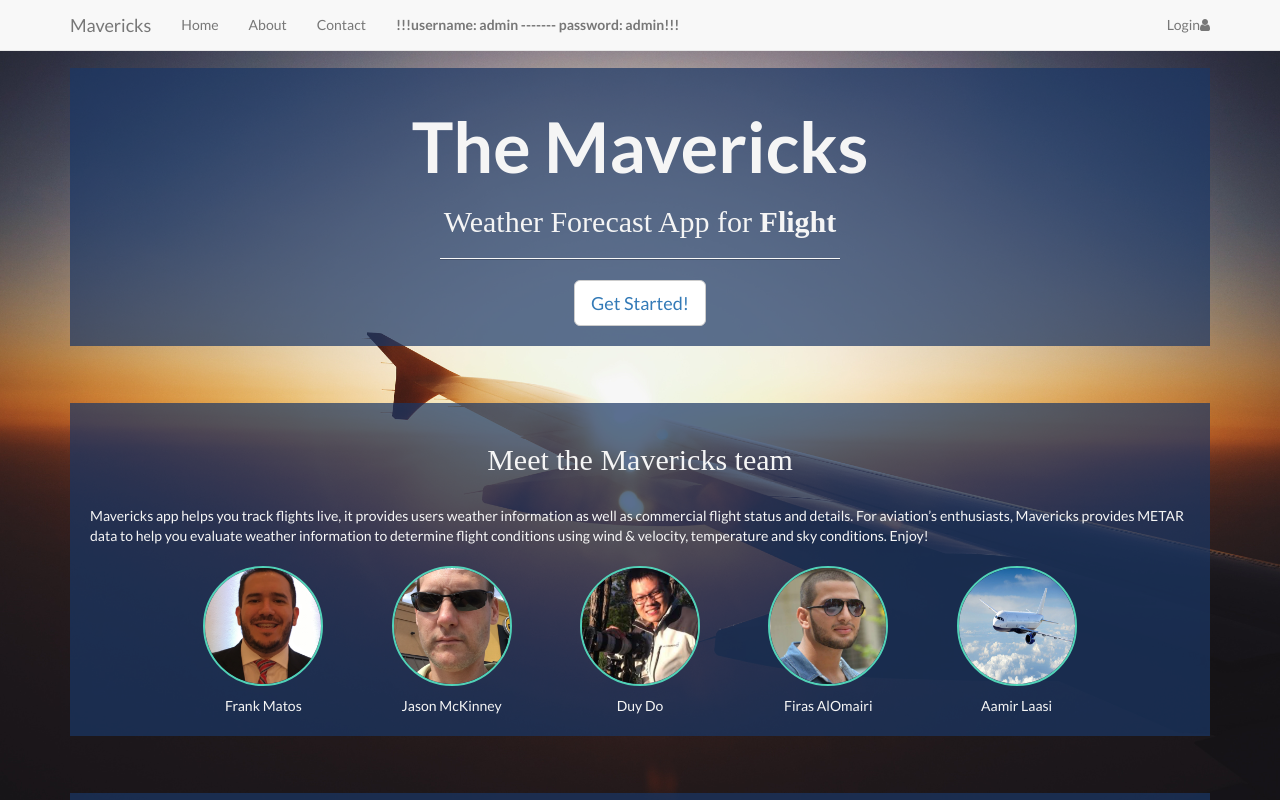
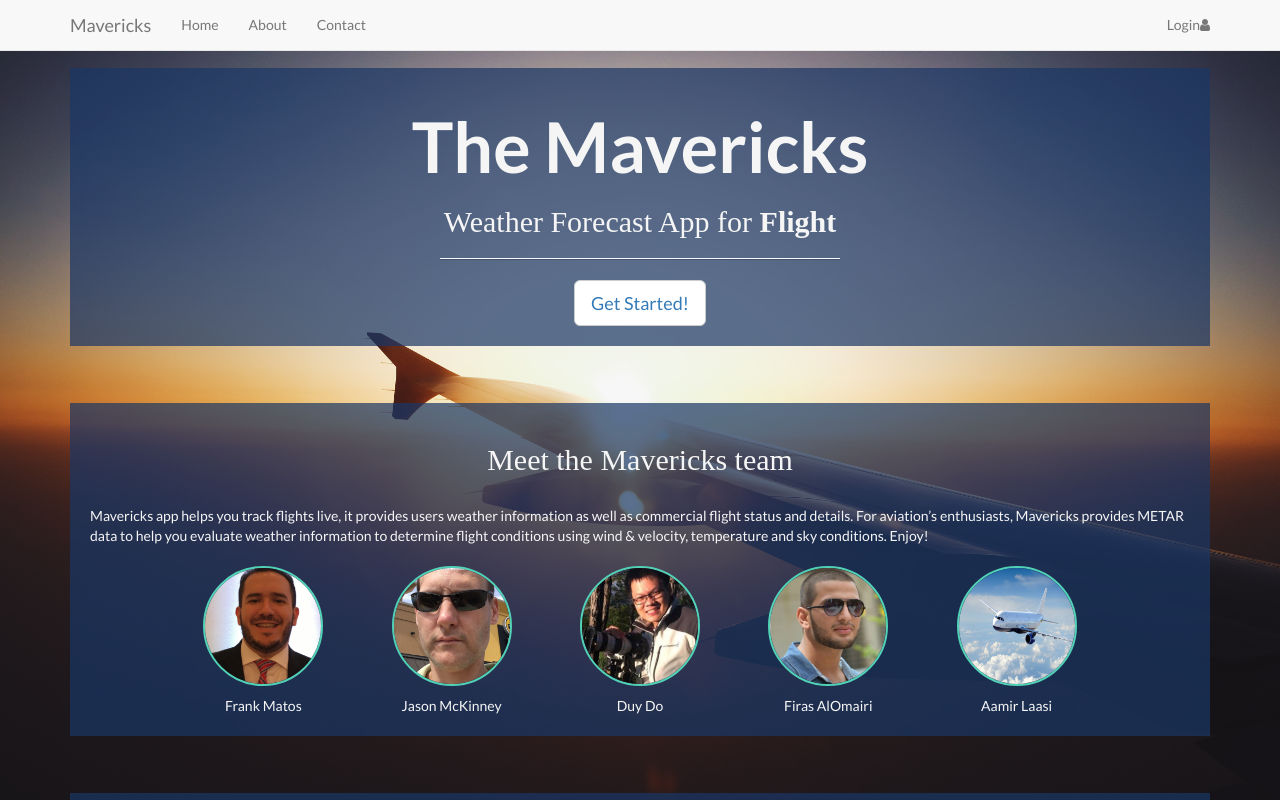
Before and after one commit to aamirlaasi/Mavrick-Project, a plain HTML site: page index.html in a window 1280 px wide. Shown: the top 800 px of the page. Drawn offline with nearby package versions, Linux system fonts and the light colour scheme.

Commit message:
update login info

```diff
--- a/index.html
+++ b/index.html
@@ -20,7 +20,6 @@
                     <li><a href="index.html">Home</a></li>
                     <li><a href="#about">About</a></li>
                     <li><a href="#contact">Contact</a></li>
-                    <li><a href="default.html"><strong>!!!username: admin  -------       password: admin!!!</strong></a></li>
 
                 </ul>
                 <ul class="nav navbar-nav navbar-right">
```
